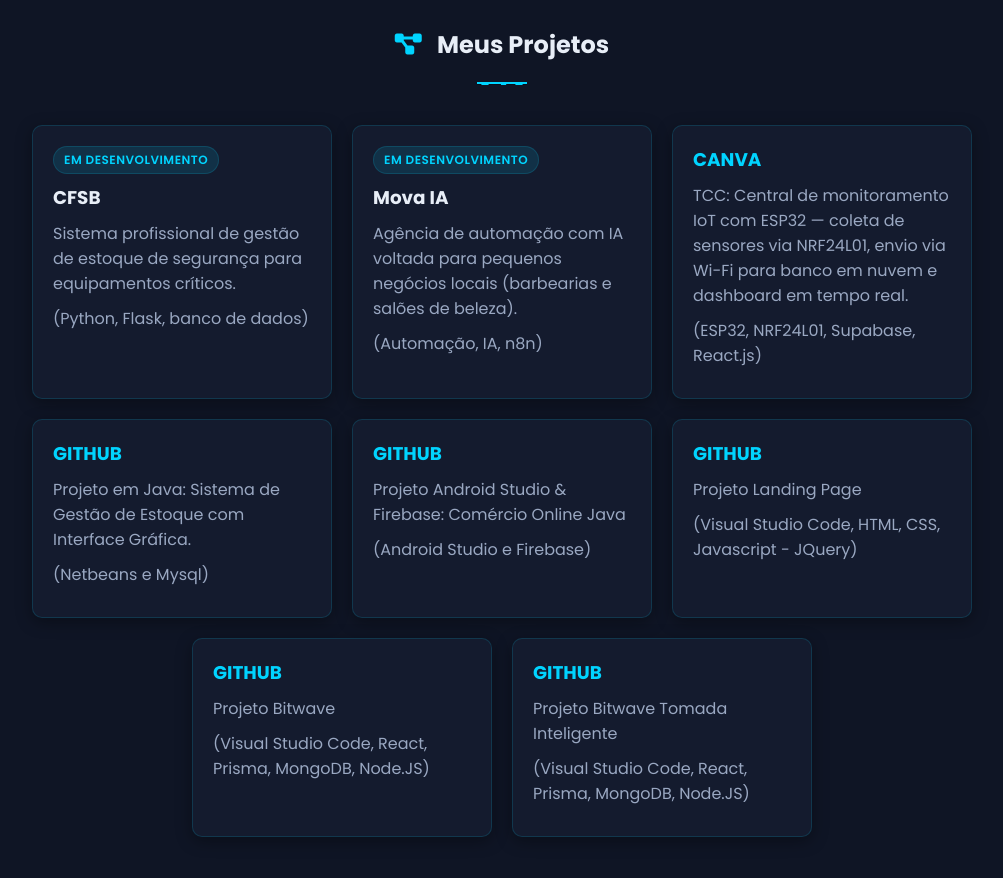
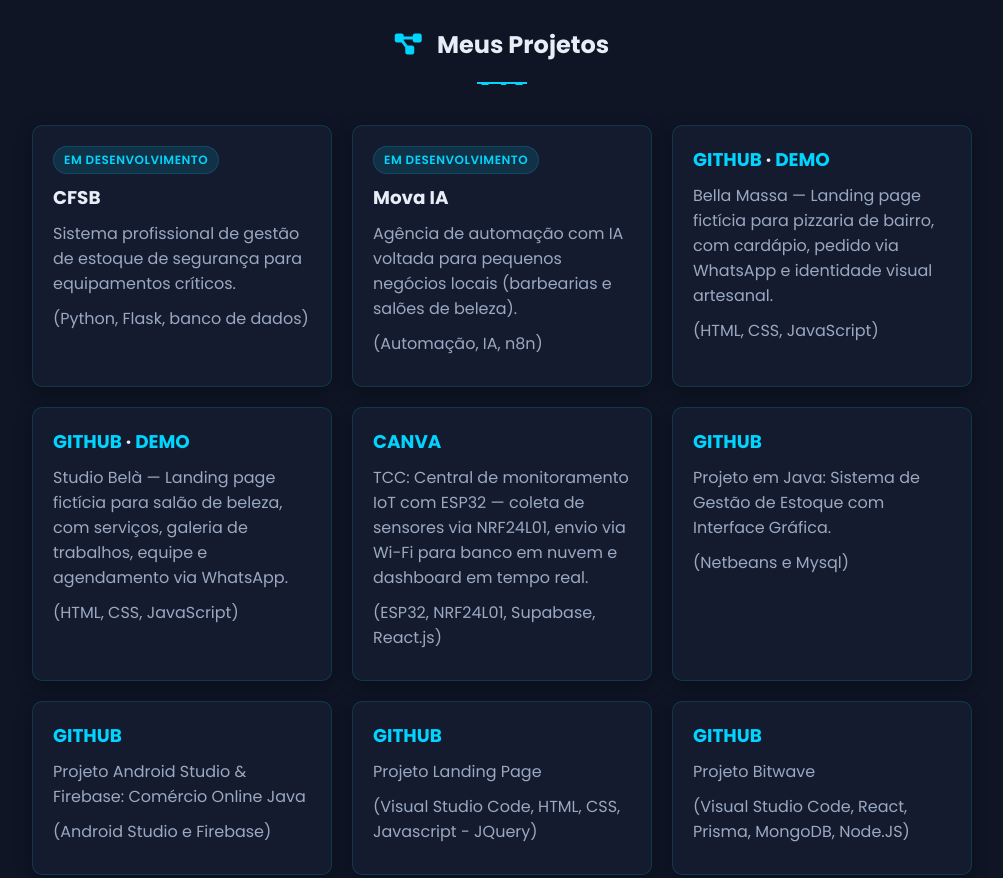
Before and after one commit to IcaroSenaDev/Myportfolio, a plain HTML site: page index.html in a window 1280 px wide. Shown: the part 780-1658 px from the top of the page, without its empty margins (138-1141 px from the left). Drawn offline with nearby package versions, Linux system fonts and the light colour scheme.

Commit message:
Add files via upload

```diff
--- a/index.html
+++ b/index.html
@@ -13,7 +13,6 @@
 <header>
 <nav id="navbar">
 <i class="fa-solid fa-code" id="nav_logo" > Icaro Sena Dev</i>
-
 <ul id="nav_list">
 <li class="nav-item active">
 <a href="#home">Inicio</a>
@@ -25,16 +24,13 @@
 <a href="#sobre">Sobre</a>
 </li>
 </ul>
-
 <button class="btn-default" id="cv_trigger_desktop" type="button">
 Baixe o CV
 </button>
-
 <button id="mobile_btn">
 <i class="fa-solid fa-bars"></i>
 </button>
 </nav>
-
 <div id="mobile_menu">
 <ul id="mobile_nav_list">
 <li class="nav-item">
@@ -47,13 +43,11 @@
 <a href="#sobre">Sobre</a>
 </li>
 </ul>
-
 <button class="btn-default" id="cv_trigger_mobile" type="button">
 Baixe o CV
 </button>
 </div>
 </header>
-
 <main id="content">
 <section id="home">
 <div class="intro">
@@ -62,58 +56,89 @@
 <h2>Software Developer</h2>
 </div>
 </section>
-
 <section class="projects-section" id="projeto">
 <div class="projects-container">
 <h1><i class="fa-solid fa-diagram-project"></i> Meus Projetos</h1>
 <hr class="divider">
 <div class="project-cards">
+
 <div class="project-card">
 <span class="project-status">Em desenvolvimento</span>
 <h2>CFSB</h2>
 <p>Sistema profissional de gestão de estoque de segurança para equipamentos críticos.</p>
 <p>(Python, Flask, banco de dados)</p>
 </div>
+
 <div class="project-card">
 <span class="project-status">Em desenvolvimento</span>
 <h2>Mova IA</h2>
 <p>Agência de automação com IA voltada para pequenos negócios locais (barbearias e salões de beleza).</p>
 <p>(Automação, IA, n8n)</p>
 </div>
+
+<!-- ===== NOVOS PROJETOS ADICIONADOS ===== -->
+
+<div class="project-card">
+<h2>
+<a href="https://github.com/IcaroSenaDev/Pizzaria" target="_blank" rel="noopener">GITHUB</a>
+·
+<a href="https://icarosenadev.github.io/Pizzaria/" target="_blank" rel="noopener">DEMO</a>
+</h2>
+<p>Bella Massa — Landing page fictícia para pizzaria de bairro, com cardápio, pedido via WhatsApp e identidade visual artesanal.</p>
+<p>(HTML, CSS, JavaScript)</p>
+</div>
+
+<div class="project-card">
+<h2>
+<a href="https://github.com/IcaroSenaDev/studio" target="_blank" rel="noopener">GITHUB</a>
+·
+<a href="https://icarosenadev.github.io/studio/" target="_blank" rel="noopener">DEMO</a>
+</h2>
+<p>Studio Belà — Landing page fictícia para salão de beleza, com serviços, galeria de trabalhos, equipe e agendamento via WhatsApp.</p>
+<p>(HTML, CSS, JavaScript)</p>
+</div>
+
+<!-- ===== FIM DOS NOVOS PROJETOS ===== -->
+
 <div class="project-card">
 <h2><a href="https://canva.link/24onia2aqkxjznm" target="_blank" rel="noopener">CANVA</a></h2>
 <p>TCC: Central de monitoramento IoT com ESP32 — coleta de sensores via NRF24L01, envio via Wi-Fi para banco em nuvem e dashboard em tempo real.</p>
 <p>(ESP32, NRF24L01, Supabase, React.js)</p>
 </div>
+
 <div class="project-card">
 <h2><a href="https://github.com/OsManoDaDS/projetosenai.git" target="_blank">GITHUB</a></h2>
 <p>Projeto em Java: Sistema de Gestão de Estoque com Interface Gráfica.</p>
 <p>(Netbeans e Mysql)</p>
 </div>
+
 <div class="project-card">
 <h2><a href="https://github.com/IcaroSenaDev/ComercioOnlineDS.git" target="_blank">GITHUB</a></h2>
 <p>Projeto Android Studio & Firebase: Comércio Online Java</p>
 <p>(Android Studio e Firebase)</p>
 </div>
+
 <div class="project-card">
 <h2><a href="https://github.com/IcaroSenaDev/projeto-landingpage.git" target="_blank">GITHUB</a></h2>
 <p>Projeto Landing Page</p>
 <p>(Visual Studio Code, HTML, CSS, Javascript - JQuery)</p>
 </div>
+
 <div class="project-card">
 <h2><a href="https://github.com/OsManoDaDS/bitwave.git" target="_blank">GITHUB</a></h2>
 <p>Projeto Bitwave</p>
 <p>(Visual Studio Code, React, Prisma, MongoDB, Node.JS)</p>
 </div>
+
 <div class="project-card">
 <h2><a href="https://github.com/Tomada-Inteligente/dashboard-tomada.git" target="_blank">GITHUB</a></h2>
 <p>Projeto Bitwave Tomada Inteligente</p>
 <p>(Visual Studio Code, React, Prisma, MongoDB, Node.JS)</p>
 </div>
+
 </div>
 </div>
 </section>
-
 <section class="about-section" id="sobre">
 <div class="container">
 <h2><i class="fa-solid fa-user-gear"></i> Sobre</h2>
@@ -128,7 +153,6 @@
 </div>
 </section>
 </main>
-
 <div id="cv_modal_overlay">
 <div id="cv_modal">
 <button id="cv_modal_close" type="button" aria-label="Fechar">
@@ -148,10 +172,8 @@
 </div>
 </div>
 </div>
-
 <footer>
 <img src="src/images/wave.svg" alt="Onda decorativa">
-
 <div id="footer_items">
 <div class="footer-section">
 <h2>Contato</h2>
@@ -167,10 +189,9 @@
 </a>
 </div>
 </div>
-
 <div class="footer-section">
 <p class="quote">
-                    “Uma linguagem não faz seu código ser bom, programadores bons fazem seu código ser bom.” <br> - Samuel Custódio
+"Uma linguagem não faz seu código ser bom, programadores bons fazem seu código ser bom." <br> - Samuel Custódio
 </p>
 </div>
 <span id="copyright">
@@ -178,8 +199,6 @@
 </span>
 </div>
 </footer>
-
-
 <script src="src/javascript/script.js"></script>
 </body>
 </html>
```
Lines whose indentation alone changed are shown as unchanged.
